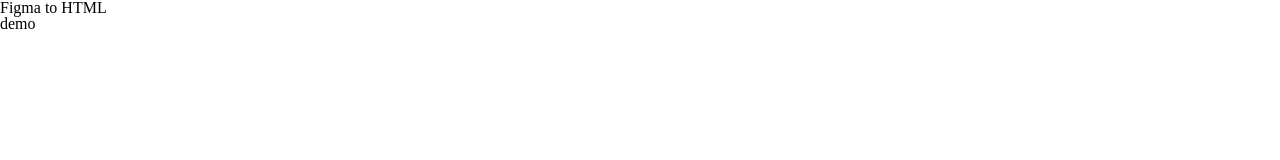
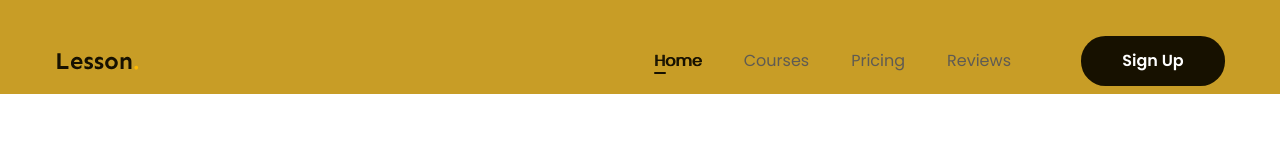
Before and after one commit to nguyenthuanaptech/figma-to-html, a plain HTML site: page index.html in a window 1280 px wide. Shown: the top 160 px of the page. Drawn offline with Linux system fonts and the light colour scheme.

Commit message:
p3 làm phần header

```diff
--- a/assets/css/style.css
+++ b/assets/css/style.css
@@ -9,4 +9,125 @@ html {
 /* Khôi phục lại cỡ chữ mặc định tính theo rem */
 body {
   font-size: 1.6rem;
+  font-family: "Poppins", sans-serif;
+  /* Tại sao code trong body lại áp dụng cho toàn trang.
+  Hãy xem lại Bài 49: CSS Inheritance - Kế thừa trong CSS*/
+
+  /* Bài 89.1 Flex-box Tổng quan */
 }
+/* ========common========== */
+a {
+  text-decoration: none;
+}
+
+.btn {
+  display: inline-block;
+  /* Bài 51: CSS LAYOUT - DISPLAY
+  Block - Inline
+  Inline - Block
+  */
+  min-width: 118px;
+  padding: 0px 16px;
+  line-height: 50px;
+  color: #fff;
+  text-align: center;
+  font-size: 1.6rem;
+  font-weight: 600;
+  border-radius: 24.5px;
+  background: #171100;
+}
+
+.main-content {
+  width: 1170px;
+  max-width: calc(100% - 48px);
+  /* Bài 85: calc */
+  margin-left: auto;
+  margin-right: auto;
+}
+/* ==============header============== */
+.header {
+  background: #c89d26;
+}
+
+.header.fixed {
+  position: sticky;
+  top: -28px;
+}
+.header .boby-header {
+  display: flex;
+  align-items: center;
+  /* Bài 89.3: FLEX-CONTAINER
+  align-items */
+  padding: 36px 0 8px;
+
+  /* Bài 87.6: CSS POSITION
+  position: sticky */
+}
+
+.nav {
+  margin-left: auto;
+}
+
+.nav ul {
+  display: flex;
+}
+/* Bài 89.10 margin */
+
+.nav a {
+  position: relative;
+  /* Xem Bài: 87.2 - CSS POSITION
+Position: Absolute
+*/
+
+  color: #5f5b53;
+  font-size: 1.6rem;
+  padding: 8px 21px; /* padding tăng độ rộng bao quanh phần tử, tăng độ tương tác giữa vùng cần click và người dùng */
+  /* margin: 8px 21px; Nếu dùng margin vẫn đảm bảo khoảng cách giữa các phần tử, nhưng vùng tương tác với phần tử lại hẹp hơn so với dùng padding */
+  /* background-color: blue; */
+
+  /* font-family: Poppins; Bỏ thuộc tính này, do trong thẻ body có rồi, nó sẽ thừa kế xuống các thẻ con*/
+  /* font-size: 16px; : Quy đổi thừ px sang rem */
+  /* line-height: 28px; Thanh menu trên cùng của trình duyệt web chỉ có 1 dòng nên ko cần line-height */
+  /* 175% */
+  /* text-align: center; Các thẻ inline có phần nội dung box chứa của nó, bằng chính nội dung nó chứa.
+  Cho nên các phần tử luôn luôn nằm giữa,cho nên chúng ta ko cần thuộc tính text-align: center;
+    */
+  /*font-weight: 400;
+  font-style: normal; Do là mặc định nên ko cần 2 thuộc tính này nữa */
+}
+
+/* Bài 33: PSEUDO-CLASSES
+:HOVER .ACTIVE
+
+Thay vì dùng font-weight => chúng ta dùng text-shadow
+Bài 65: TYPOGRAPHY IN CSS
+text-shadow & overflow
+*/
+.nav li.active a,
+.nav a:hover {
+  color: #171100;
+  /* font-weight: 600; */
+  text-shadow: 1px 0 0 currentColor;
+}
+/* Thêm dấu gạch chân dưới Home chúng ta xem
+Bài: 83 PSEUDO ELEMENTS - before, after.
+*/
+.nav li.active a::after {
+  position: absolute;
+  left: 21px;
+  bottom: 6px;
+  display: block;
+  content: "";
+  width: 12px;
+  height: 2px;
+  border-radius: 1px;
+  background: #171100;
+}
+
+.header .btn-sign-up {
+  min-width: 144px;
+}
+
+.header .action {
+  margin-left: 49px;
+}
--- a/index.html
+++ b/index.html
@@ -5,12 +5,41 @@
     <meta name="viewport" content="width=device-width, initial-scale=1.0" />
     <!-- reset css -->
     <link rel="stylesheet" href="./assets/css/reset.css" />
+    <!-- embed font (Nhúng font) -->
+    <link rel="preconnect" href="https://fonts.googleapis.com" />
+    <link rel="preconnect" href="https://fonts.gstatic.com" crossorigin />
+    <link
+      href="https://fonts.googleapis.com/css2?family=Poppins:ital,wght@0,400;0,500;0,600;0,700;1,400&family=Sen:wght@700&display=swap"
+      rel="stylesheet"
+    />
     <!-- style -->
     <link rel="stylesheet" href="assets/css/style.css" />
     <title>Figma to HTML</title>
   </head>
-  <body>
-    <h1>Figma to HTML</h1>
-    <h2>demo</h2>
+  <body style="height: 10000px">
+    <!-- Header -->
+    <header class="header fixed">
+      <div class="main-content">
+        <div class="boby-header">
+          <!-- logo -->
+          <img src="./assets/img/Logo.svg" alt="Lesson" class="logo" />
+          <!-- nav -->
+          <!-- nav.nav>ul>li*4>a{Home} -->
+          <nav class="nav">
+            <ul>
+              <li class="active"><a href="#!">Home</a></li>
+              <li><a href="#!">Courses</a></li>
+              <li><a href="#!">Pricing</a></li>
+              <li><a href="#!">Reviews</a></li>
+            </ul>
+          </nav>
+          <!-- btn action -->
+          <!-- .action>a.btn{Sign Up} -->
+          <div class="action">
+            <a href="#!" class="btn btn-sign-up">Sign Up</a>
+          </div>
+        </div>
+      </div>
+    </header>
   </body>
 </html>
```
Also changed, not shown: assets/img/Logo.svg (added).
